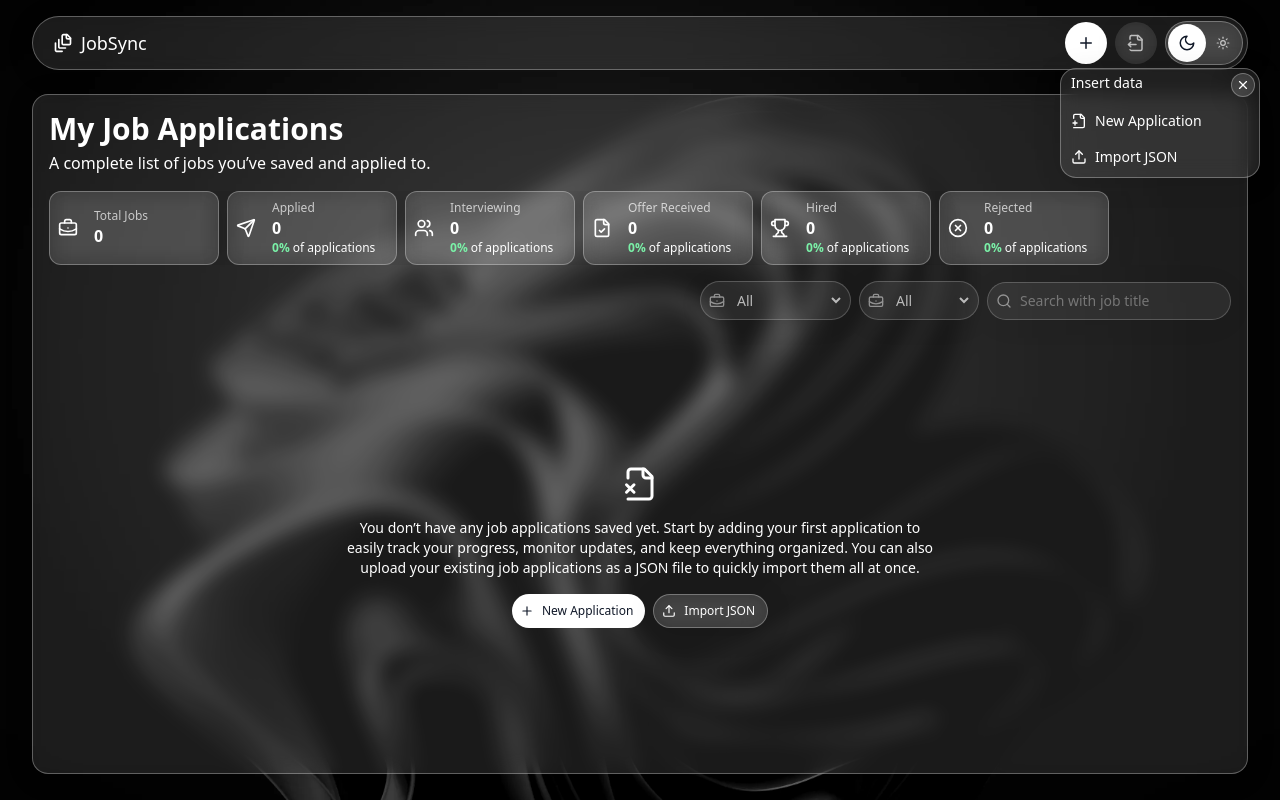
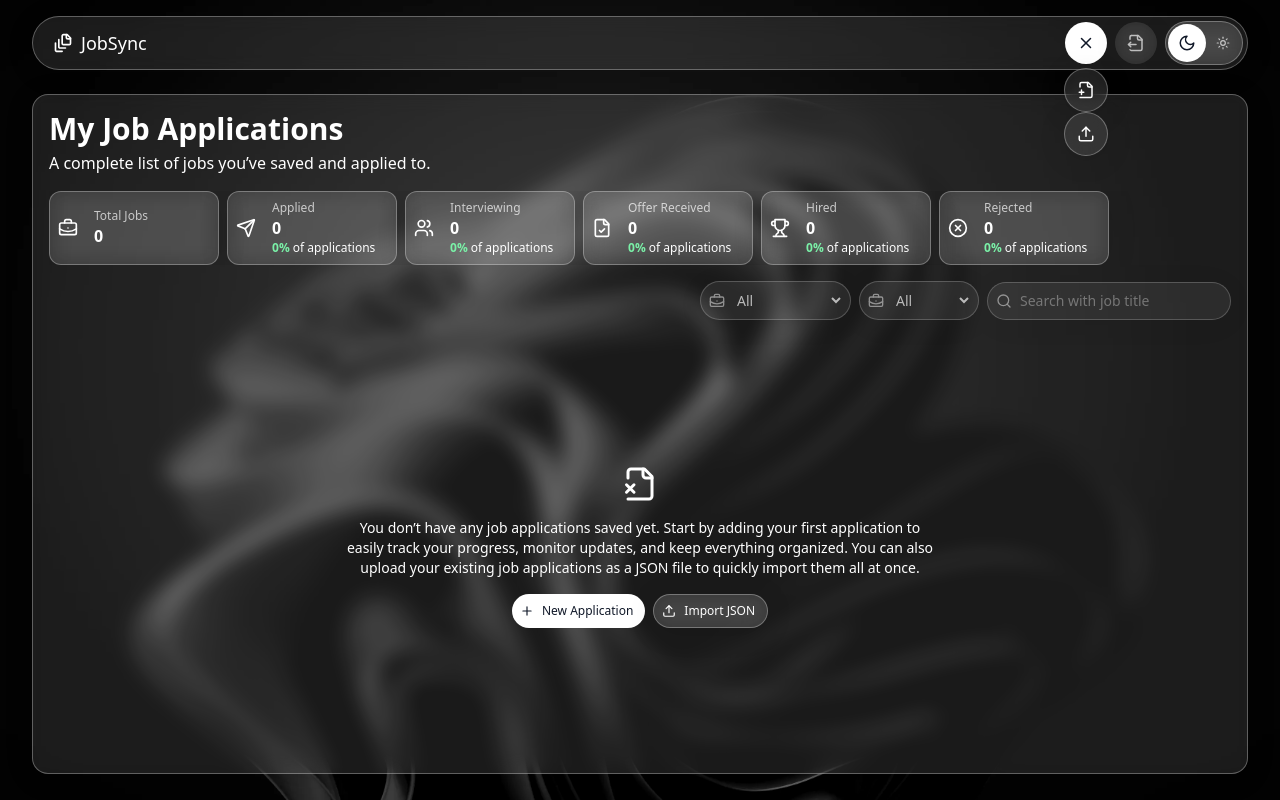
Before and after one commit to Mahmoud46/JobSync-Job-Application-Tracker, a React (Vite) app: page / in a window 1280 px wide. Both pictures are taken after a click on the element 1086 px from the left and 43 px from the top of the page. Built offline with nearby package versions, Linux system fonts and the light colour scheme.

Commit message:
Update options menu theme

```diff
--- a/src/components/Header.tsx
+++ b/src/components/Header.tsx
@@ -9,7 +9,7 @@ import {
 	LuUpload,
 	LuX,
 } from "react-icons/lu";
-import { Link } from "react-router-dom";
+import { Link, useNavigate } from "react-router-dom";
 import ThemeButton from "./ThemeButton";
 import { Context } from "../context/Context";
 import type { IContext } from "../interfaces/Context.interface";
@@ -28,6 +28,7 @@ export default function Header(): ReactNode {
 	const exportOptionsWindowRef = useRef<HTMLDivElement>(null);
 	const jsonFileInputRef = useRef<HTMLInputElement>(null);
 
+	const navigate = useNavigate();
 	useEffect(() => {
 		function handleClickOutside(event: MouseEvent) {
 			if (
@@ -65,17 +66,18 @@ export default function Header(): ReactNode {
 					<div
 						className={`${
 							isAddOptionsWindowOpen
-								? "bg-white text-gray-900"
+								? "bg-white text-gray-900 pointer-events-none"
 								: "glass-head-btn"
 						} p-3 rounded-full cursor-pointer`}
 						onClick={() => setIsAddOptionsWindowOpen((prev) => !prev)}
 					>
-						<LuPlus className="text-lg" />
+						{!isAddOptionsWindowOpen && <LuPlus className="text-lg" />}
+						{isAddOptionsWindowOpen && <LuX className="text-lg" />}
 					</div>
 					<div
 						className={`${
 							isExportOptionsWindowOpen
-								? "bg-white text-gray-900"
+								? "bg-white text-gray-900 pointer-events-none"
 								: "glass-head-btn"
 						} p-3 rounded-full cursor-pointer ${
 							jobsApplicationsController.jobs.length == 0
@@ -84,7 +86,8 @@ export default function Header(): ReactNode {
 						}`}
 						onClick={() => setIsExportOptionsWindowOpen((prev) => !prev)}
 					>
-						<LuFileOutput className="text-lg" />
+						{!isExportOptionsWindowOpen && <LuFileOutput className="text-lg" />}
+						{isExportOptionsWindowOpen && <LuX className="text-lg" />}
 					</div>
 					<ThemeButton />
 				</div>
@@ -92,64 +95,76 @@ export default function Header(): ReactNode {
 
 			{isAddOptionsWindowOpen && (
 				<div
-					className="absolute glass right-5 top-17 z-50 p-0.5 rounded-2xl w-[200px] flex flex-col gap-2"
+					className="absolute right-43 top-17 z-50 rounded-2xl flex flex-col gap-2"
 					ref={addOptionsWindowRef}
 				>
-					<div className="flex items-center justify-between text-sm">
-						<p className="px-2">Insert data</p>
-						<div
-							className="glass rounded-full -translate-x-0.5 translate-y-0.5  p-1 cursor-pointer"
-							onClick={() => setIsAddOptionsWindowOpen(false)}
+					<ul>
+						<li
+							className="flex items-center group text-sm transition duration-300 cursor-pointer rounded-xl"
+							onClick={() => {
+								navigate("job/new");
+								setIsAddOptionsWindowOpen(false);
+							}}
 						>
-							<LuX />
-						</div>
-					</div>
-					<ul>
-						<Link
-							to={"job/new"}
-							className="flex items-center gap-2 text-sm py-2 px-2 transition duration-300 hover:bg-white hover:text-gray-900 cursor-pointer rounded-xl"
+							<p className="glass p-3 py-2 rounded-full opacity-0 transition duration-300 group-hover:opacity-100 pointer-events-none">
+								New Application
+							</p>
+							<div className="glass p-0.5 rounded-full cursor-pointer">
+								<div className="p-2.5 rounded-full transition duration-300 group-hover:bg-white group-hover:text-gray-900">
+									<LuFilePlus2 className="text-lg" />
+								</div>
+							</div>
+						</li>
+						<li
+							className="flex items-center justify-end group text-sm transition duration-300 cursor-pointer rounded-xl"
+							onClick={() => {
+								jsonFileInputRef.current?.click();
+								setIsAddOptionsWindowOpen(false);
+							}}
 						>
-							<LuFilePlus2 className="text-base" />
-							<p>New Application</p>
-						</Link>
-						<li
-							className="flex items-center gap-2 text-sm py-2 px-2 transition duration-300 hover:bg-white hover:text-gray-900 cursor-pointer rounded-xl"
-							onClick={() => jsonFileInputRef.current?.click()}
-						>
-							<LuUpload className="text-base" />
-							<p>Import JSON</p>
+							<p className="glass p-3 py-2 rounded-full opacity-0 transition duration-300 group-hover:opacity-100 pointer-events-none">
+								Import JSON
+							</p>
+							<div className="glass p-0.5 rounded-full cursor-pointer">
+								<div className="p-2.5 rounded-full transition duration-300 group-hover:bg-white group-hover:text-gray-900">
+									<LuUpload className="text-lg" />
+								</div>
+							</div>
 						</li>
 					</ul>
 				</div>
 			)}
 			{isExportOptionsWindowOpen && (
 				<div
-					className="absolute glass right-5 top-17 z-50 p-0.5 rounded-2xl w-[200px] flex flex-col gap-2"
+					className="absolute right-5 top-17 z-50 rounded-2xl flex flex-col gap-2"
 					ref={exportOptionsWindowRef}
 				>
-					<div className="flex items-center justify-between text-sm">
-						<p className="px-2">Export data</p>
-						<div
-							className="glass rounded-full -translate-x-0.5 translate-y-0.5  p-1 cursor-pointer"
-							onClick={() => setIsExportOptionsWindowOpen(false)}
-						>
-							<LuX />
-						</div>
-					</div>
 					<ul>
 						<li
-							className="flex items-center gap-2 text-sm py-2 px-2 transition duration-300 hover:bg-white hover:text-gray-900 cursor-pointer rounded-xl pr-4"
+							className="flex items-center group text-sm transition duration-300 cursor-pointer rounded-xl"
 							onClick={() => jobsApplicationsController.exportDataAsJSON()}
 						>
-							<LuFileJson2 className="text-base" />
-							<p>Export JSON</p>
+							<div className="glass p-0.5 rounded-full cursor-pointer">
+								<div className="p-2.5 rounded-full transition duration-300 group-hover:bg-white group-hover:text-gray-900">
+									<LuFileJson2 className="text-lg" />
+								</div>
+							</div>
+							<p className="glass p-3 py-2 rounded-full opacity-0 transition duration-300 group-hover:opacity-100 pointer-events-none">
+								Export JSON
+							</p>
 						</li>
 						<li
-							className="flex items-center gap-2 text-sm py-2 px-2 transition duration-300 hover:bg-white hover:text-gray-900 cursor-pointer rounded-xl pr-4"
+							className="flex items-center group text-sm transition duration-300 cursor-pointer rounded-xl"
 							onClick={() => jobsApplicationsController.exportDataAsCSV()}
 						>
-							<LuFileSpreadsheet className="text-base" />
-							<p>Export CSV</p>
+							<div className="glass p-0.5 rounded-full cursor-pointer">
+								<div className="p-2.5 rounded-full transition duration-300 group-hover:bg-white group-hover:text-gray-900">
+									<LuFileSpreadsheet className="text-lg" />
+								</div>
+							</div>
+							<p className="glass p-3 py-2 rounded-full opacity-0 transition duration-300 group-hover:opacity-100 pointer-events-none">
+								Export CSV
+							</p>
 						</li>
 					</ul>
 				</div>
```
